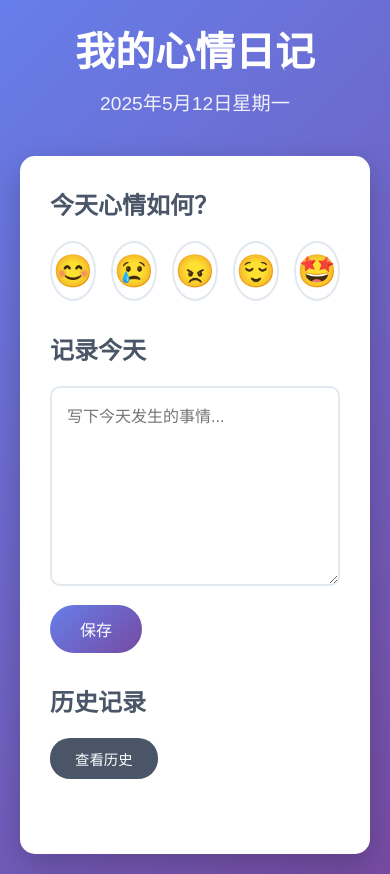
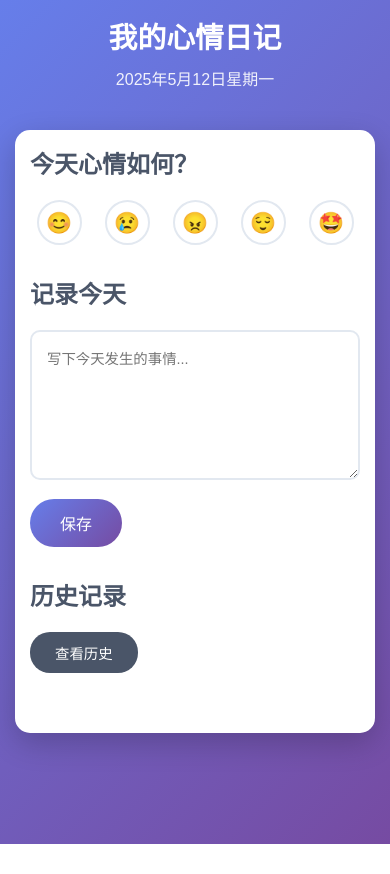
Before and after one commit to caspianre/MoodJournal, a plain HTML site: page index.html in a window 390 px wide. After the commit the page ends 844 px from the top, so only its background shows below. Drawn offline with Linux system fonts and the light colour scheme.

Commit message:
improve responsive design for mobile devices

```diff
--- a/styles.css
+++ b/styles.css
@@ -157,3 +157,66 @@ main {
     color: #666;
     font-style: italic;
 }
+
+@media (max-width: 768px) {
+    .container {
+        padding: 15px;
+    }
+
+    header h1 {
+        font-size: 2rem;
+    }
+
+    main {
+        padding: 20px;
+    }
+
+    .mood-buttons {
+        flex-wrap: wrap;
+        gap: 10px;
+    }
+
+    .mood-btn {
+        width: 50px;
+        height: 50px;
+        font-size: 1.5rem;
+    }
+
+    #journalText {
+        min-height: 150px;
+        font-size: 0.9rem;
+    }
+
+    .history-list {
+        max-height: 250px;
+        padding: 10px;
+    }
+
+    .history-item {
+        padding: 10px 0;
+    }
+}
+
+@media (max-width: 480px) {
+    header h1 {
+        font-size: 1.8rem;
+    }
+
+    .date {
+        font-size: 1rem;
+    }
+
+    main {
+        padding: 15px;
+    }
+
+    .mood-buttons {
+        justify-content: space-around;
+    }
+
+    .mood-btn {
+        width: 45px;
+        height: 45px;
+        font-size: 1.3rem;
+    }
+}
```
